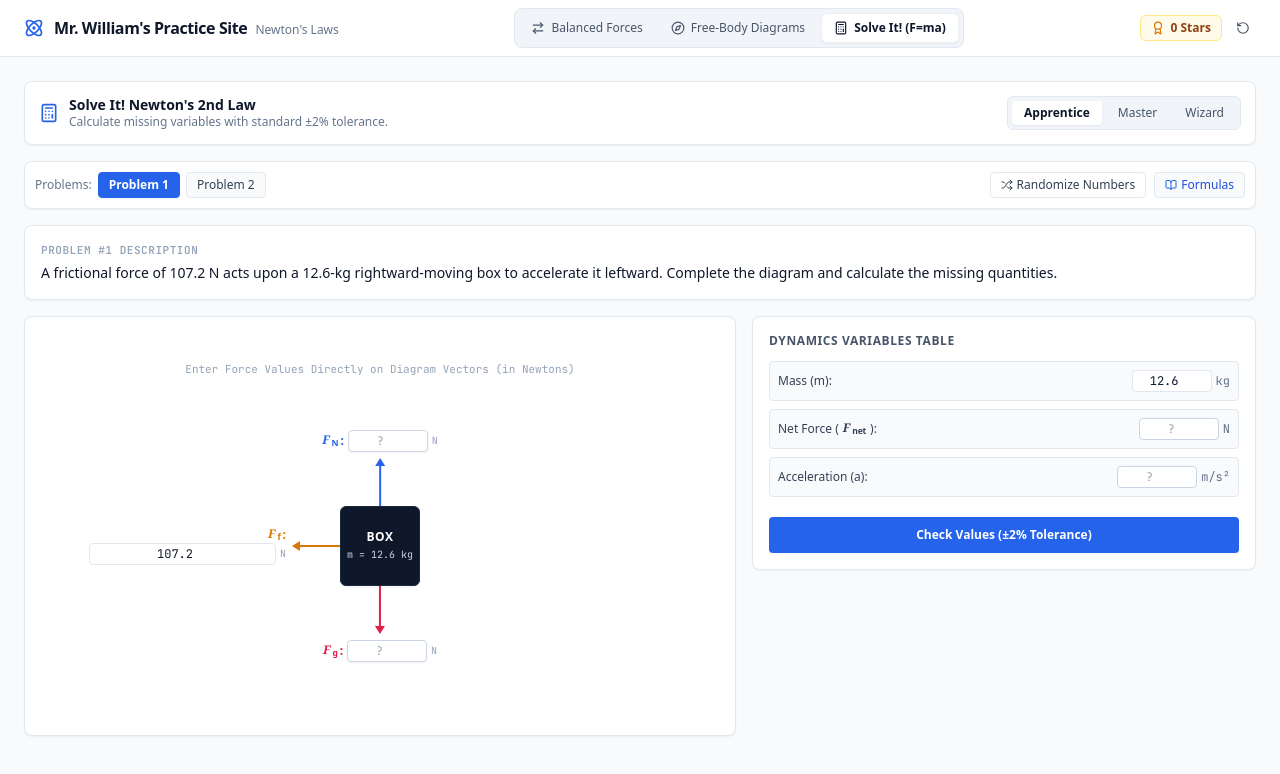
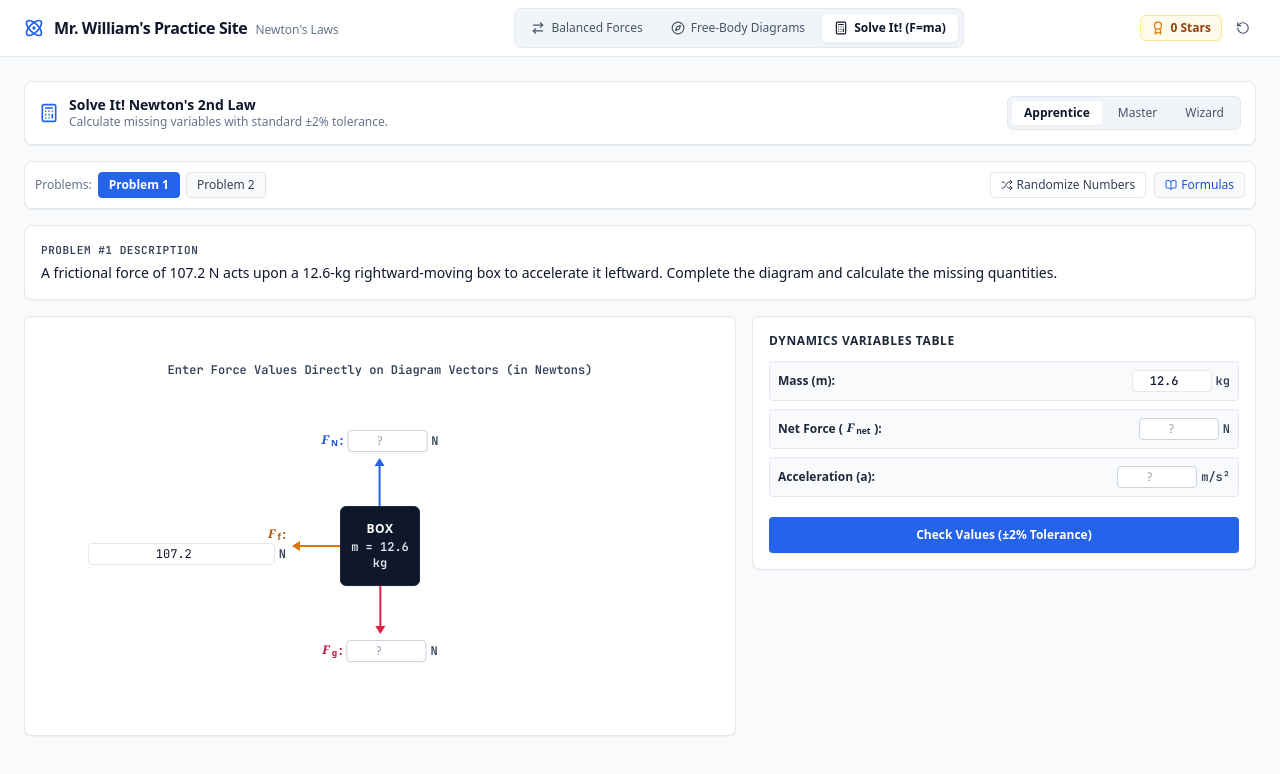
Before and after one commit to StwFate/Physics_Site, a React (Vite) app in the folder Physics_Site/: page / in a window 1280 px wide. Both pictures are taken after a click on the tab "Solve It! (F=ma)". Shown: the top 774 px of the page. Built offline with nearby package versions, Linux system fonts and the light colour scheme.

Commit message:
fix(a11y): add form input labels, aria-labels, and WCAG AA contrast colors in SolveItModule.jsx

```diff
--- a/Physics_Site/src/components/SolveItModule.jsx
+++ b/Physics_Site/src/components/SolveItModule.jsx
@@ -330,7 +330,7 @@ export default function SolveItModule() {
 
       {/* Problem Description Card */}
       <div className="bg-white border border-slate-200 rounded-lg p-4 shadow-sm">
-        <div className="text-[11px] font-mono text-slate-400 uppercase tracking-wider mb-1 font-semibold">
+        <div className="text-[11px] font-mono text-slate-700 uppercase tracking-wider mb-1 font-bold">
           Problem #{problemId} Description
         </div>
         <p className="text-slate-900 text-xs sm:text-sm leading-relaxed font-medium">
@@ -342,7 +342,7 @@ export default function SolveItModule() {
       <div className="grid grid-cols-1 lg:grid-cols-12 gap-4">
         {/* Diagram Area */}
         <div className="lg:col-span-7 bg-white border border-slate-200 rounded-lg p-5 flex flex-col items-center justify-center relative min-h-[420px] shadow-sm">
-          <div className="text-[11px] font-mono text-slate-400 mb-6">
+          <div className="text-xs font-mono text-slate-700 mb-6 font-semibold">
             Enter Force Values Directly on Diagram Vectors (in Newtons)
           </div>
 
@@ -350,27 +350,29 @@ export default function SolveItModule() {
             {/* Top / Normal Force Vector */}
             <div className="absolute bottom-1/2 left-1/2 -translate-x-1/2 flex flex-col items-center pb-10">
               <div className="flex items-center gap-1 mb-1.5">
-                <span className="text-xs font-bold text-blue-600 flex items-center gap-0.5">
+                <label htmlFor="diagram-input-fnorm" className="text-xs font-bold text-blue-700 flex items-center gap-0.5 cursor-pointer">
                   <ForceSymbol type="Fnorm" />:
-                </span>
+                </label>
                 <input
+                  id="diagram-input-fnorm"
                   type="number"
                   step="any"
                   disabled={isFieldGiven('Fnorm')}
                   value={inputs['Fnorm'] || ''}
                   onChange={(e) => handleInputChange('Fnorm', e.target.value)}
                   placeholder="?"
+                  aria-label="Normal force (F_N) in Newtons"
                   className={`w-20 px-1.5 py-0.5 bg-white border rounded text-xs font-mono text-center text-slate-900 focus:outline-none ${
                     isSubmitted
                       ? fieldResults['Fnorm']
                         ? 'border-emerald-500 bg-emerald-50'
                         : 'border-rose-500 bg-rose-50'
                       : isFieldGiven('Fnorm')
-                      ? 'border-slate-200 bg-slate-50 text-slate-500'
+                      ? 'border-slate-200 bg-slate-50 text-slate-600'
                       : 'border-slate-300 focus:border-blue-600 shadow-sm'
                   }`}
                 />
-                <span className="text-[10px] text-slate-400 font-mono">N</span>
+                <span className="text-xs text-slate-700 font-bold font-mono">N</span>
               </div>
               <div className="w-0 h-0 border-l-[5px] border-l-transparent border-r-[5px] border-r-transparent border-b-[8px] border-b-blue-600"></div>
               <div className="w-0.5 h-10 bg-blue-600"></div>
@@ -381,55 +383,59 @@ export default function SolveItModule() {
               <div className="w-0.5 h-10 bg-rose-600"></div>
               <div className="w-0 h-0 border-l-[5px] border-l-transparent border-r-[5px] border-r-transparent border-t-[8px] border-t-rose-600"></div>
               <div className="flex items-center gap-1 mt-1.5">
-                <span className="text-xs font-bold text-rose-600 flex items-center gap-0.5">
+                <label htmlFor="diagram-input-fgrav" className="text-xs font-bold text-rose-700 flex items-center gap-0.5 cursor-pointer">
                   <ForceSymbol type="Fgrav" />:
-                </span>
+                </label>
                 <input
+                  id="diagram-input-fgrav"
                   type="number"
                   step="any"
                   disabled={isFieldGiven('Fgrav')}
                   value={inputs['Fgrav'] || ''}
                   onChange={(e) => handleInputChange('Fgrav', e.target.value)}
                   placeholder="?"
+                  aria-label="Gravity force (F_g) in Newtons"
                   className={`w-20 px-1.5 py-0.5 bg-white border rounded text-xs font-mono text-center text-slate-900 focus:outline-none ${
                     isSubmitted
                       ? fieldResults['Fgrav']
                         ? 'border-emerald-500 bg-emerald-50'
                         : 'border-rose-500 bg-rose-50'
                       : isFieldGiven('Fgrav')
-                      ? 'border-slate-200 bg-slate-50 text-slate-500'
+                      ? 'border-slate-200 bg-slate-50 text-slate-600'
                       : 'border-slate-300 focus:border-rose-600 shadow-sm'
                   }`}
                 />
-                <span className="text-[10px] text-slate-400 font-mono">N</span>
+                <span className="text-xs text-slate-700 font-bold font-mono">N</span>
               </div>
             </div>
 
             {/* Left / Friction Vector */}
             <div className="absolute right-1/2 top-1/2 -translate-y-1/2 flex items-center pr-10">
               <div className="flex flex-col items-end mr-1.5">
-                <span className="text-xs font-bold text-amber-600 flex items-center gap-0.5">
+                <label htmlFor="diagram-input-ffrict" className="text-xs font-bold text-amber-700 flex items-center gap-0.5 cursor-pointer">
                   <ForceSymbol type="Ffrict" />:
-                </span>
+                </label>
                 <div className="flex items-center gap-1">
                   <input
+                    id="diagram-input-ffrict"
                     type="number"
                     step="any"
                     disabled={isFieldGiven('Ffrict')}
                     value={inputs['Ffrict'] || ''}
                     onChange={(e) => handleInputChange('Ffrict', e.target.value)}
                     placeholder="?"
+                    aria-label="Friction force (F_f) in Newtons"
                     className={`w-18 px-1.5 py-0.5 bg-white border rounded text-xs font-mono text-center text-slate-900 focus:outline-none ${
                       isSubmitted
                         ? fieldResults['Ffrict']
                           ? 'border-emerald-500 bg-emerald-50'
                           : 'border-rose-500 bg-rose-50'
                         : isFieldGiven('Ffrict')
-                        ? 'border-slate-200 bg-slate-50 text-slate-500'
+                        ? 'border-slate-200 bg-slate-50 text-slate-600'
                         : 'border-slate-300 focus:border-amber-600 shadow-sm'
                     }`}
                   />
-                  <span className="text-[10px] text-slate-400 font-mono">N</span>
+                  <span className="text-xs text-slate-700 font-bold font-mono">N</span>
                 </div>
               </div>
               <div className="w-0 h-0 border-t-[5px] border-t-transparent border-b-[5px] border-b-transparent border-r-[8px] border-r-amber-600"></div>
@@ -442,28 +448,30 @@ export default function SolveItModule() {
                 <div className="h-0.5 w-10 bg-emerald-600"></div>
                 <div className="w-0 h-0 border-t-[5px] border-t-transparent border-b-[5px] border-b-transparent border-l-[8px] border-l-emerald-600"></div>
                 <div className="flex flex-col items-start ml-1.5">
-                  <span className="text-xs font-bold text-emerald-600 flex items-center gap-0.5">
+                  <label htmlFor="diagram-input-fapp" className="text-xs font-bold text-emerald-700 flex items-center gap-0.5 cursor-pointer">
                     <ForceSymbol type="Fapp" />:
-                  </span>
+                  </label>
                   <div className="flex items-center gap-1">
                     <input
+                      id="diagram-input-fapp"
                       type="number"
                       step="any"
                       disabled={isFieldGiven('Fapp')}
                       value={inputs['Fapp'] || ''}
                       onChange={(e) => handleInputChange('Fapp', e.target.value)}
                       placeholder="?"
+                      aria-label="Applied force (F_a) in Newtons"
                       className={`w-18 px-1.5 py-0.5 bg-white border rounded text-xs font-mono text-center text-slate-900 focus:outline-none ${
                         isSubmitted
                           ? fieldResults['Fapp']
                             ? 'border-emerald-500 bg-emerald-50'
                             : 'border-rose-500 bg-rose-50'
                           : isFieldGiven('Fapp')
-                          ? 'border-slate-200 bg-slate-50 text-slate-500'
+                          ? 'border-slate-200 bg-slate-50 text-slate-600'
                           : 'border-slate-300 focus:border-emerald-600 shadow-sm'
                       }`}
                     />
-                    <span className="text-[10px] text-slate-400 font-mono">N</span>
+                    <span className="text-xs text-slate-700 font-bold font-mono">N</span>
                   </div>
                 </div>
               </div>
@@ -472,7 +480,7 @@ export default function SolveItModule() {
             {/* Center Box */}
             <div className="w-20 h-20 bg-slate-900 rounded-md border border-slate-800 shadow-sm flex flex-col items-center justify-center p-1 text-center">
               <span className="text-xs font-bold text-white uppercase tracking-wider">BOX</span>
-              <span className="text-[10px] text-slate-300 font-mono mt-0.5">m = {currentProblem.given.mass || '?'} kg</span>
+              <span className="text-xs text-slate-200 font-mono mt-0.5 font-semibold">m = {currentProblem.given.mass || '?'} kg</span>
             </div>
           </div>
         </div>
@@ -480,95 +488,109 @@ export default function SolveItModule() {
         {/* Right Table */}
         <div className="lg:col-span-5 space-y-3">
           <div className="bg-white border border-slate-200 rounded-lg p-4 shadow-sm space-y-3">
-            <h3 className="text-xs font-bold uppercase tracking-wider text-slate-600">
+            <h3 className="text-xs font-bold uppercase tracking-wider text-slate-800">
               Dynamics Variables Table
             </h3>
 
             <div className="space-y-2">
               {/* Mass */}
               <div className="flex items-center justify-between p-2 rounded bg-slate-50 border border-slate-200">
-                <span className="text-xs font-medium text-slate-700">Mass (m):</span>
+                <label htmlFor="table-input-mass" className="text-xs font-semibold text-slate-800 cursor-pointer">
+                  Mass (m):
+                </label>
                 <div className="flex items-center gap-1 font-mono">
                   <input
+                    id="table-input-mass"
                     type="number"
                     step="any"
                     disabled={isFieldGiven('mass')}
                     value={inputs['mass'] || ''}
                     onChange={(e) => handleInputChange('mass', e.target.value)}
                     placeholder="?"
+                    aria-label="Mass (m) in kilograms"
                     className={`w-20 px-1.5 py-0.5 bg-white border rounded text-xs text-center text-slate-900 focus:outline-none ${
                       isSubmitted
                         ? fieldResults['mass'] ? 'border-emerald-500' : 'border-rose-500'
-                        : isFieldGiven('mass') ? 'border-slate-200 bg-slate-100 text-slate-500' : 'border-slate-300'
+                        : isFieldGiven('mass') ? 'border-slate-200 bg-slate-100 text-slate-600 font-medium' : 'border-slate-300'
                     }`}
                   />
-                  <span className="text-xs text-slate-500">kg</span>
+                  <span className="text-xs text-slate-700 font-bold">kg</span>
                 </div>
               </div>
 
               {/* Net Force */}
               <div className="flex items-center justify-between p-2 rounded bg-slate-50 border border-slate-200">
-                <span className="text-xs font-medium text-slate-700 flex items-center gap-1">
+                <label htmlFor="table-input-fnet" className="text-xs font-semibold text-slate-800 flex items-center gap-1 cursor-pointer">
                   Net Force (<ForceSymbol type="Fnet" />):
-                </span>
+                </label>
                 <div className="flex items-center gap-1 font-mono">
                   <input
+                    id="table-input-fnet"
                     type="number"
                     step="any"
                     disabled={isFieldGiven('Fnet')}
                     value={inputs['Fnet'] || ''}
                     onChange={(e) => handleInputChange('Fnet', e.target.value)}
                     placeholder="?"
+                    aria-label="Net force (F_net) in Newtons"
                     className={`w-20 px-1.5 py-0.5 bg-white border rounded text-xs text-center text-slate-900 focus:outline-none ${
                       isSubmitted
                         ? fieldResults['Fnet'] ? 'border-emerald-500' : 'border-rose-500'
-                        : isFieldGiven('Fnet') ? 'border-slate-200 bg-slate-100 text-slate-500' : 'border-slate-300'
+                        : isFieldGiven('Fnet') ? 'border-slate-200 bg-slate-100 text-slate-600 font-medium' : 'border-slate-300'
                     }`}
                   />
-                  <span className="text-xs text-slate-500">N</span>
+                  <span className="text-xs text-slate-700 font-bold">N</span>
                 </div>
               </div>
 
               {/* Acceleration */}
               <div className="flex items-center justify-between p-2 rounded bg-slate-50 border border-slate-200">
-                <span className="text-xs font-medium text-slate-700">Acceleration (a):</span>
+                <label htmlFor="table-input-acceln" className="text-xs font-semibold text-slate-800 cursor-pointer">
+                  Acceleration (a):
+                </label>
                 <div className="flex items-center gap-1 font-mono">
                   <input
+                    id="table-input-acceln"
                     type="number"
                     step="any"
                     disabled={isFieldGiven('acceln')}
                     value={inputs['acceln'] || ''}
                     onChange={(e) => handleInputChange('acceln', e.target.value)}
                     placeholder="?"
+                    aria-label="Acceleration (a) in meters per second squared"
                     className={`w-20 px-1.5 py-0.5 bg-white border rounded text-xs text-center text-slate-900 focus:outline-none ${
                       isSubmitted
                         ? fieldResults['acceln'] ? 'border-emerald-500' : 'border-rose-500'
-                        : isFieldGiven('acceln') ? 'border-slate-200 bg-slate-100 text-slate-500' : 'border-slate-300'
+                        : isFieldGiven('acceln') ? 'border-slate-200 bg-slate-100 text-slate-600 font-medium' : 'border-slate-300'
                     }`}
                   />
-                  <span className="text-xs text-slate-500">m/s²</span>
+                  <span className="text-xs text-slate-700 font-bold">m/s²</span>
                 </div>
               </div>
 
               {/* Friction Coeff (µ) */}
               {currentProblem.target.mu !== undefined && (
                 <div className="flex items-center justify-between p-2 rounded bg-slate-50 border border-slate-200">
-                  <span className="text-xs font-medium text-slate-700">Coeff. of Friction (µ):</span>
+                  <label htmlFor="table-input-mu" className="text-xs font-semibold text-slate-800 cursor-pointer">
+                    Coeff. of Friction (µ):
+                  </label>
                   <div className="flex items-center gap-1 font-mono">
                     <input
+                      id="table-input-mu"
                       type="number"
                       step="any"
                       disabled={isFieldGiven('mu')}
                       value={inputs['mu'] || ''}
                       onChange={(e) => handleInputChange('mu', e.target.value)}
                       placeholder="?"
+                      aria-label="Coefficient of friction (mu), unitless ratio"
                       className={`w-20 px-1.5 py-0.5 bg-white border rounded text-xs text-center text-slate-900 focus:outline-none ${
                         isSubmitted
                           ? fieldResults['mu'] ? 'border-emerald-500' : 'border-rose-500'
-                          : isFieldGiven('mu') ? 'border-slate-200 bg-slate-100 text-slate-500' : 'border-slate-300'
+                          : isFieldGiven('mu') ? 'border-slate-200 bg-slate-100 text-slate-600 font-medium' : 'border-slate-300'
                       }`}
                     />
-                    <span className="text-xs text-slate-500">ratio</span>
+                    <span className="text-xs text-slate-700 font-bold">ratio</span>
                   </div>
                 </div>
               )}
```
